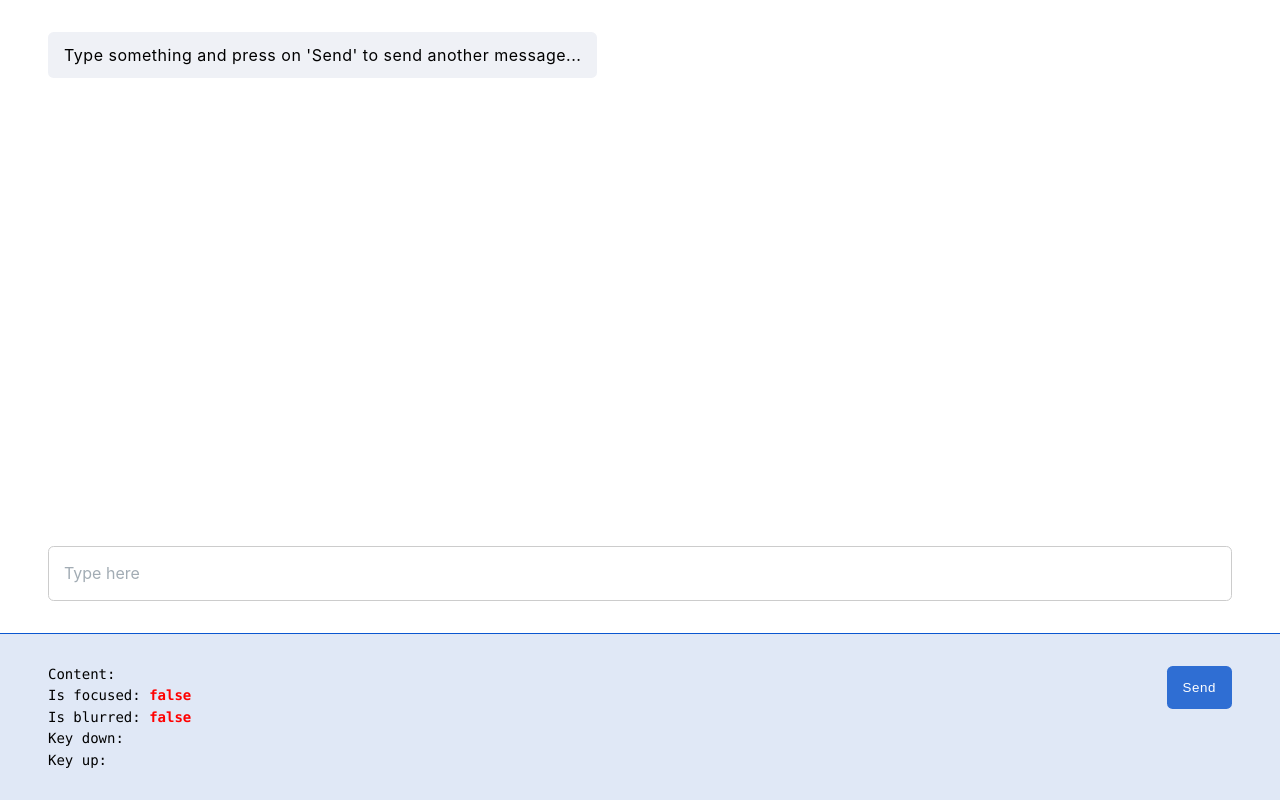
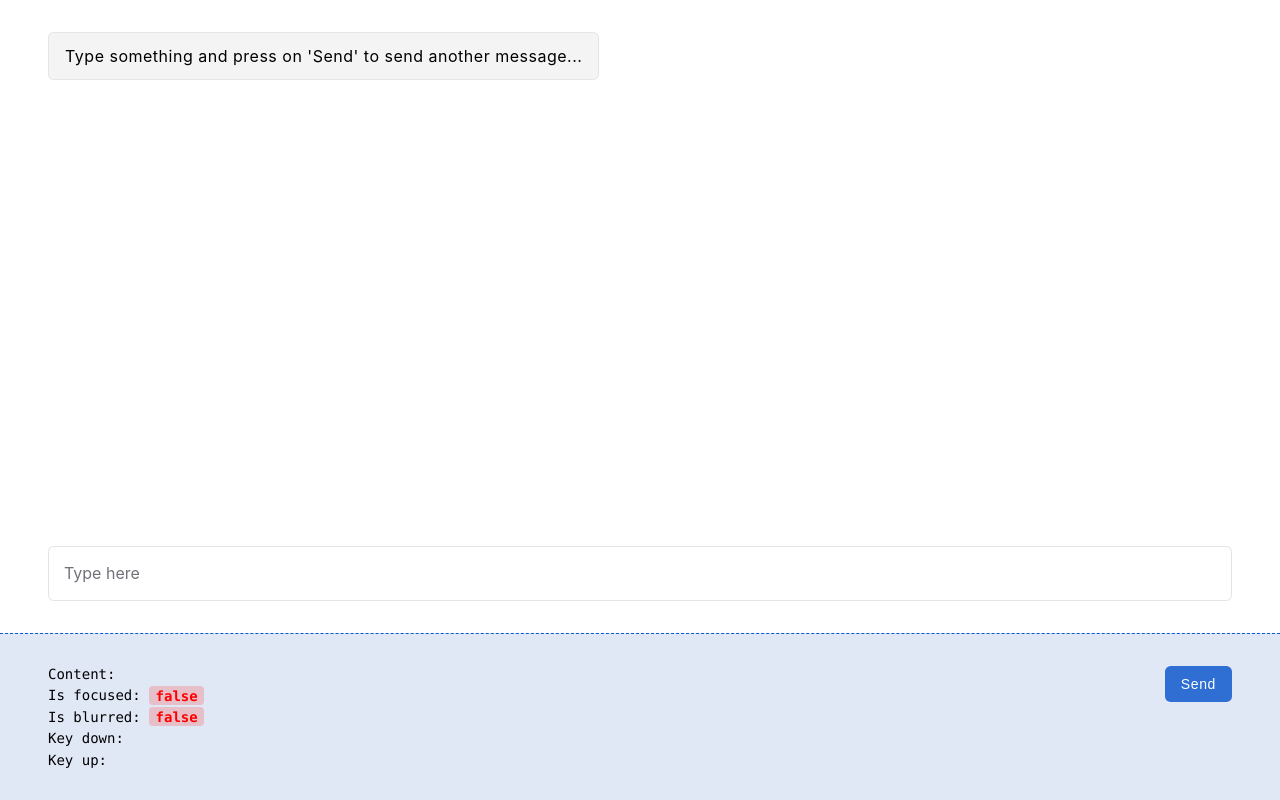
Before and after one commit to ChrisUser/react-basic-contenteditable, a React (Vite) app: page / in a window 1280 px wide. Built offline with nearby package versions, Linux system fonts and the light colour scheme.

Commit message:
feat: remove onChange from required props

```diff
--- a/lib/ContentEditable.tsx
+++ b/lib/ContentEditable.tsx
@@ -7,7 +7,7 @@ interface ContentEditableProps {
   placeholder?: string
   disabled?: boolean
   updatedContent?: string
-  onChange: (content: string) => void
+  onChange?: (content: string) => void
   onKeyUp?: (e: React.KeyboardEvent) => void
   onKeyDown?: (e: React.KeyboardEvent) => void
   onFocus?: (e: React.FocusEvent) => void
@@ -43,7 +43,7 @@ const ContentEditable: React.FC<ContentEditableProps> = ({
   useEffect(() => {
     if (divRef.current) {
       divRef.current.style.height = "auto"
-      onChange(content)
+      if (onChange) onChange(content)
     }
   }, [content, onChange])
 
--- a/src/App.css
+++ b/src/App.css
@@ -27,15 +27,22 @@ body {
 .full-width {
   width: 100%;
 }
+.falsy,
+.truthy {
+  padding: 0.1rem 0.4rem;
+  border-radius: 0.25rem;
+}
 .falsy {
   color: red;
+  background-color: rgba(248, 84, 84, 0.28);
 }
 .truthy {
   color: green;
+  background-color: rgba(5, 157, 5, 0.28);
 }
 
 .main-container {
-  min-height: 100vh;
+  height: 100vh;
   display: flex;
   flex-direction: column;
   justify-content: flex-end;
@@ -55,10 +62,13 @@ body {
   align-self: flex-start;
   padding: 0.85rem 1rem;
   border-radius: 0.35rem;
-  background-color: #eff1f6;
+  background-color: #f4f4f5;
+  border: 1px solid #e4e4e7;
   letter-spacing: 0.05ch;
   line-height: 1.2;
   white-space: pre-wrap;
+  overflow-wrap: anywhere;
+  max-width: 100%;
 }
 .message-history-container,
 .input-container {
@@ -69,14 +79,17 @@ body {
   position: relative;
 }
 .input-element {
-  border: 1px solid #ccc;
+  border: 1px solid #e4e4e7;
   border-radius: 0.35rem;
   line-height: 1.3;
   min-height: 1.188rem;
   max-height: 10rem;
 }
+.input-element:focus {
+  outline: 1px solid #86868b;
+}
 .input-placeholder {
-  color: #a2acb4;
+  color: #71717a;
   margin-left: 1rem;
 }
 
@@ -89,7 +102,7 @@ body {
   font-size: 0.875rem;
   font-family: source-code-pro, Menlo, Monaco, Consolas, "Courier New",
     monospace;
-  border-top: 1px solid #0b57d0;
+  border-top: 1px dashed #0b57d0;
   background-color: #e0e8f6;
   padding: 2rem 3rem;
 }
@@ -100,16 +113,22 @@ body {
   gap: 0.35rem;
 }
 
+.current-message-text {
+  overflow-wrap: anywhere;
+}
+
 button {
   cursor: pointer;
   appearance: none;
   border: none;
   background-color: #2f6ed3;
   color: white;
-  padding: 0.875rem 1rem;
+  line-height: 1.25rem;
+  font-size: 0.875rem;
+  padding: 0.5rem 1rem;
   border-radius: 0.35rem;
   letter-spacing: 0.08ch;
 }
 button:hover {
-  background-color: #1f4aa8;
+  background-color: #255db8;
 }
--- a/src/App.tsx
+++ b/src/App.tsx
@@ -59,7 +59,10 @@ const App = () => {
       <div className="full-width metrics-section">
         <div className="metrics-section__left-box">
           <div>
-            Content: <b>{truncateString(content, 200)}</b>
+            Content:{" "}
+            <b className="current-message-text">
+              {truncateString(content, 200)}
+            </b>
           </div>
           <div>
             Is focused:{" "}
```
Also changed, not shown: 1 other file (tests, documents, lock files or other folders).
